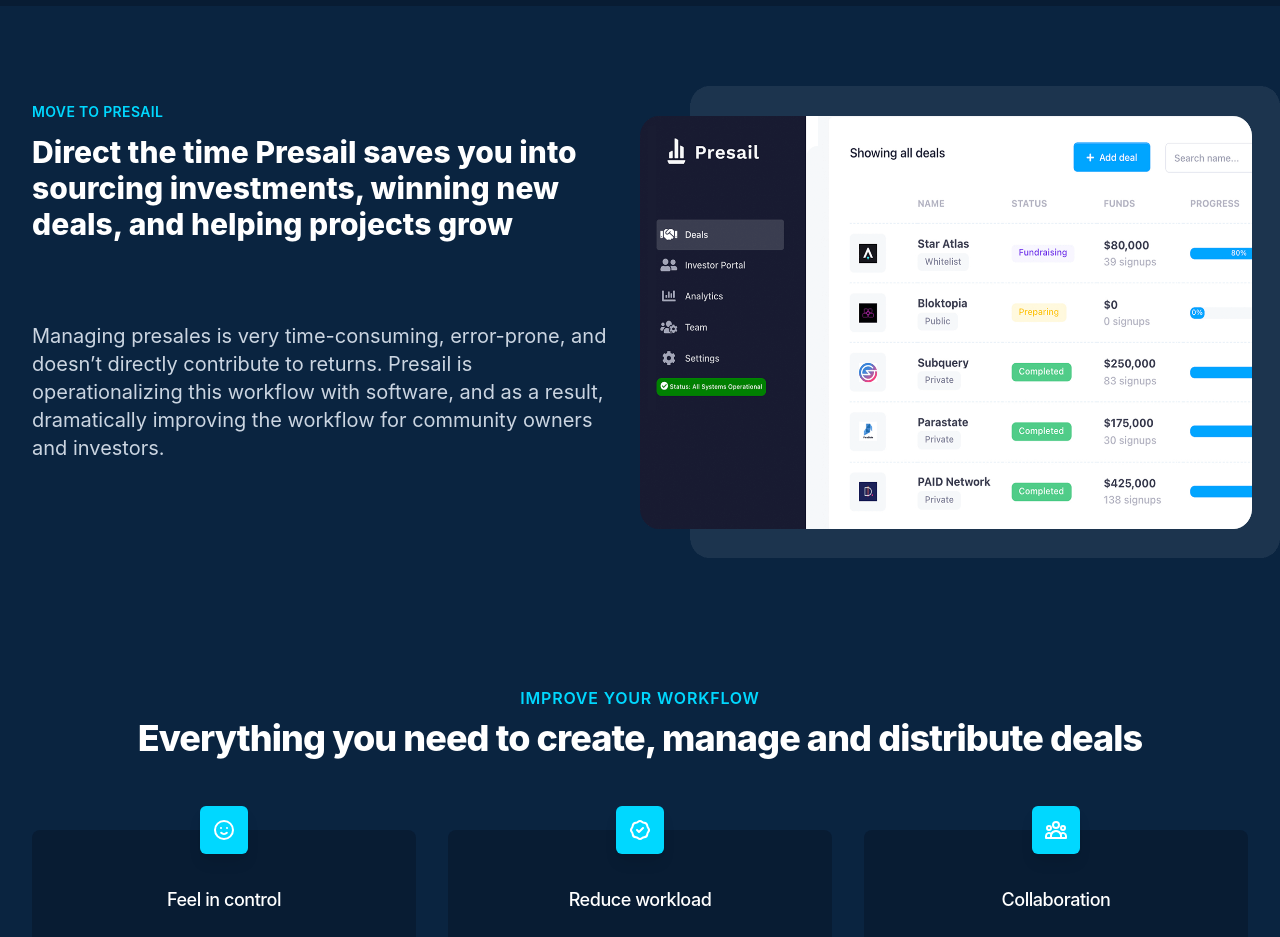
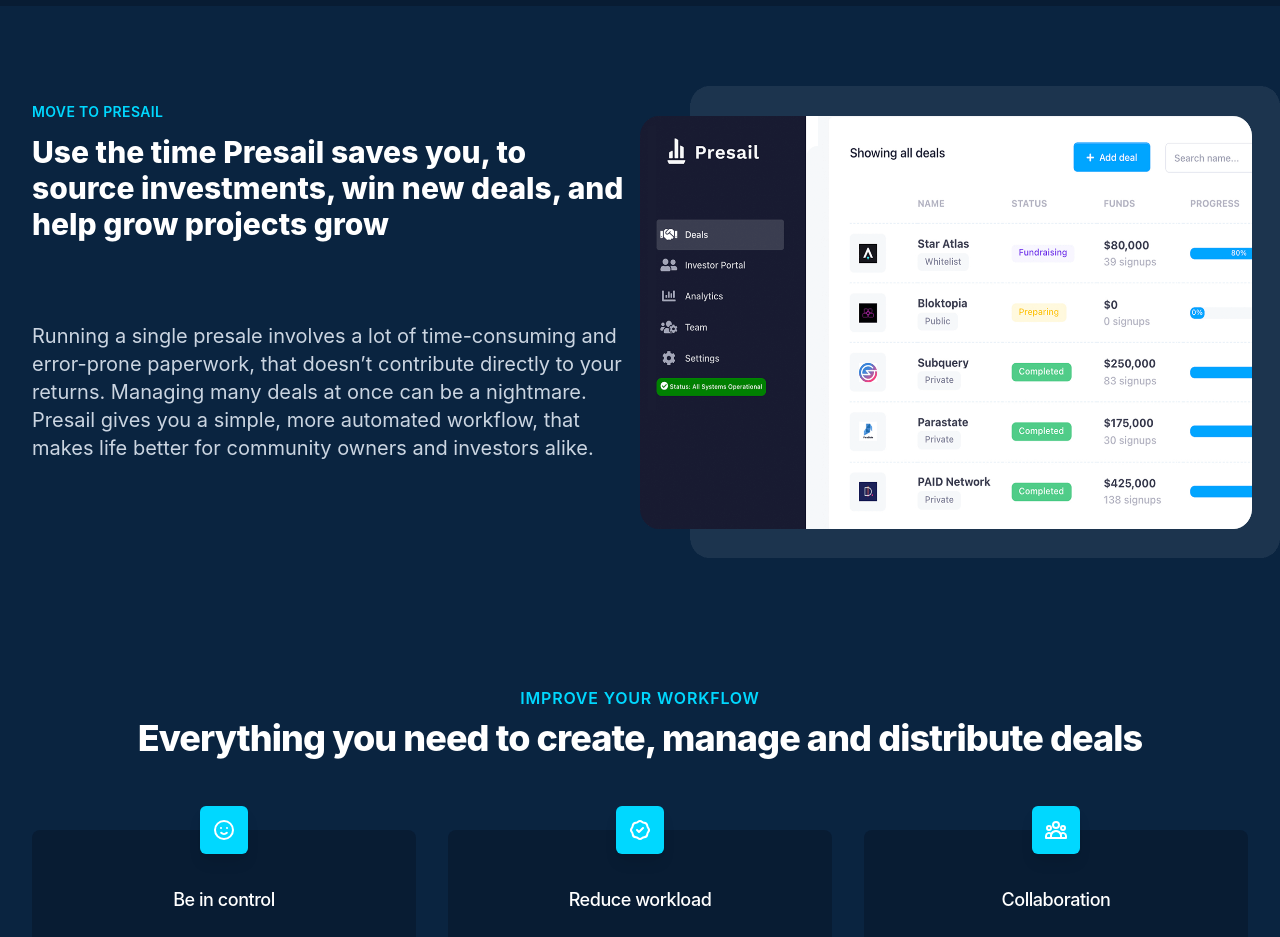
Before and after one commit to datablock-ai/presail-website, a Next.js app: page / in a window 1280 px wide. Shown: the part 1700-2637 px from the top of the page. Built offline with nearby package versions, Linux system fonts and the light colour scheme.

Commit message:
Improve copy based on Tomas' feedback

```diff
--- a/components/Explainer.js
+++ b/components/Explainer.js
@@ -17,10 +17,10 @@
         <div className="relative pt-12 pb-64 sm:pt-24 sm:pb-64 xl:col-start-1 xl:pb-24">
           <h2 className="text-sm font-semibold text-indigo-400 tracking-wide uppercase">Move to Presail</h2>
           <p className="mt-3 text-3xl font-extrabold text-white">
-            Direct the time Presail saves you into sourcing investments, winning new deals, and helping projects grow
+            Use the time Presail saves you, to source investments, win new deals, and help grow projects grow
           </p>
           <p className="mt-5 lg:mt-20 text-xl text-slate-300">
-            Managing presales is very time-consuming, error-prone, and doesn’t directly contribute to returns. Presail is operationalizing this workflow with software, and as a result, dramatically improving the workflow for community owners and investors.
+            Running a single presale involves a lot of time-consuming and error-prone paperwork, that doesn’t contribute directly to your returns. Managing many deals at once can be a nightmare. Presail gives you a simple, more automated workflow, that makes life better for community owners and investors alike.
           </p>
         </div>
       </div>
--- a/components/Features.js
+++ b/components/Features.js
@@ -10,7 +10,7 @@
 } from '@heroicons/react/outline'
 
 const features = [
-  { name: 'Feel in control', icon: EmojiHappyIcon, description: 'We let you create, manage and distribute your deals to your community. Enjoy a single place for all your tasks.' },
+  { name: 'Be in control', icon: EmojiHappyIcon, description: 'Say bye to feeling scattered. Create, fundraise and distribute, all in one place. Presail tracks all your tasks.' },
   { name: 'Reduce workload', icon: BadgeCheckIcon, description: 'No need for manual checkups, we use the blockchain to verify transactions and mitigate human error.' },
   { name: 'Collaboration', icon:UserGroupIcon, description: 'Invite your teammates to help out. Every action that gets changed is logged and visible in the system.' },
   { name: 'Stay on brand', icon: IdentificationIcon, description: "Use your own domain and logo across the platform, let your users know they are part of your community." },
--- a/components/Footer.js
+++ b/components/Footer.js
@@ -37,7 +37,7 @@
           ))}
         </div>
         <div className="mt-8 md:mt-0 md:order-1">
-          <p className="text-center text-base text-white">&copy; 2022 Presail a registered Norwegian entity under Datablock AS. All rights reserved.</p>
+          <p className="text-center text-base text-white">&copy; 2022 Presail is operated by the registered Norwegian entity Datablock AS. All rights reserved.</p>
         </div>
       </div>
     </footer>
--- a/components/Header.js
+++ b/components/Header.js
@@ -6,6 +6,7 @@
   { name: 'About us', href: '/about' },
   { name: 'Pricing', href: '/pricing' },
   { name: 'Blog', href: 'https://blog.presail.com' },
+  { name: 'Careers', href: 'https://presail.recruitee.com/' }
 ]
 
 
```
